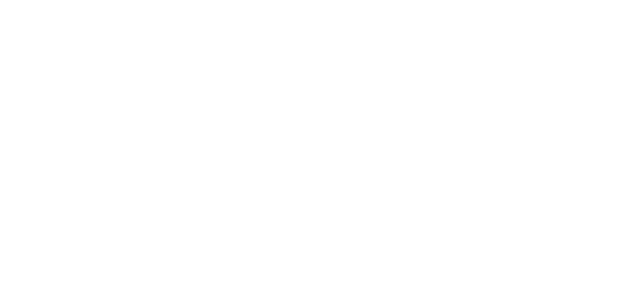
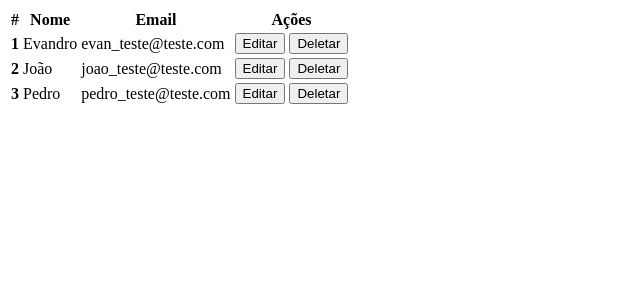
Before and after one commit to EVANDRO-BATISTA/python, a Flask app: page /clientes/ in a window 1280 px wide. Before the commit the part shown is empty. Shown: the top 300 px of the page, without its empty margins (0-640 px from the left). Run offline with Flask 3, Linux system fonts and the light colour scheme; parts of the project's set-up code (start-up, migrations or seed data) failed here and were passed over.

Commit message:
banco de dados

```diff
--- /dev/null
+++ b/database/cliente.py
@@ -0,0 +1,5 @@
+CLIENTES = [
+    {"id":1, "nome": "Evandro", "email": "evan_teste@teste.com"},
+    {"id":2, "nome": "João", "email": "joao_teste@teste.com"},
+    {"id":3, "nome": "Pedro", "email": "pedro_teste@teste.com"},
+]
--- a/routes/clientes.py
+++ b/routes/clientes.py
@@ -1,6 +1,7 @@
 from flask import Blueprint, render_template
+from database.cliente import CLIENTES
 
-cliente_route = Blueprint('cliente', __name__)
+cliente_route = Blueprint('clientes', __name__)
 
 """
 Rota de Clientes
@@ -17,7 +18,7 @@
 @cliente_route.route('/')
 def lista_clientes():
     """"Listar os clientes"""
-    return render_template('lista_clientes.html')
+    return render_template('lista_clientes.html', clientes=CLIENTES)
 
 @cliente_route.route('/', methods=['POST'])
 def inserir_cliente():
--- a/routes/home.py
+++ b/routes/home.py
@@ -1,6 +1,6 @@
-from flask import Blueprint, render_templatesdxcv
-
+from flask import Blueprint, render_template
 home_route = Blueprint('home', __name__)
+from routes.clientes import cliente_route
 
 @home_route.route('/')
 def home():
--- a/templates/index.html
+++ b/templates/index.html
@@ -9,7 +9,7 @@
   <body>
     <h1>Gestão de Clientes</h1>
 
-    <a href="{url_for('clientes')}">clientes</a>
+    <a href="{url_for('/clientes')}">clientes</a>
 
     <script src="https://cdn.jsdelivr.net/npm/bootstrap@5.3.3/dist/js/bootstrap.bundle.min.js" integrity="sha384-YvpcrYf0tY3lHB60NNkmXc5s9fDVZLESaAA55NDzOxhy9GkcIdslK1eN7N6jIeHz" crossorigin="anonymous"></script>
   </body>
--- a/templates/lista_clientes.html
+++ b/templates/lista_clientes.html
@@ -0,0 +1,24 @@
+<table class="table">
+    <thead>
+      <tr>
+        <th scope="col">#</th>
+        <th scope="col">Nome</th>
+        <th scope="col">Email</th>
+        <th scope="col">Ações</th>
+      </tr>
+    </thead>
+    <tbody>
+        {% for cliente in clientes %}
+            <tr>
+                <th scope="row">{{ cliente.id }}</th>
+                <td>{{ cliente.nome }}</td>
+                <td>{{ cliente.email }}</td>
+                <td>
+                    <button class="btn btn-primary">Editar</button>
+                    <button class="btn btn-danger">Deletar</button>
+
+                </td>
+            </tr>
+        {% endfor %}
+    </tbody>
+  </table>
```
